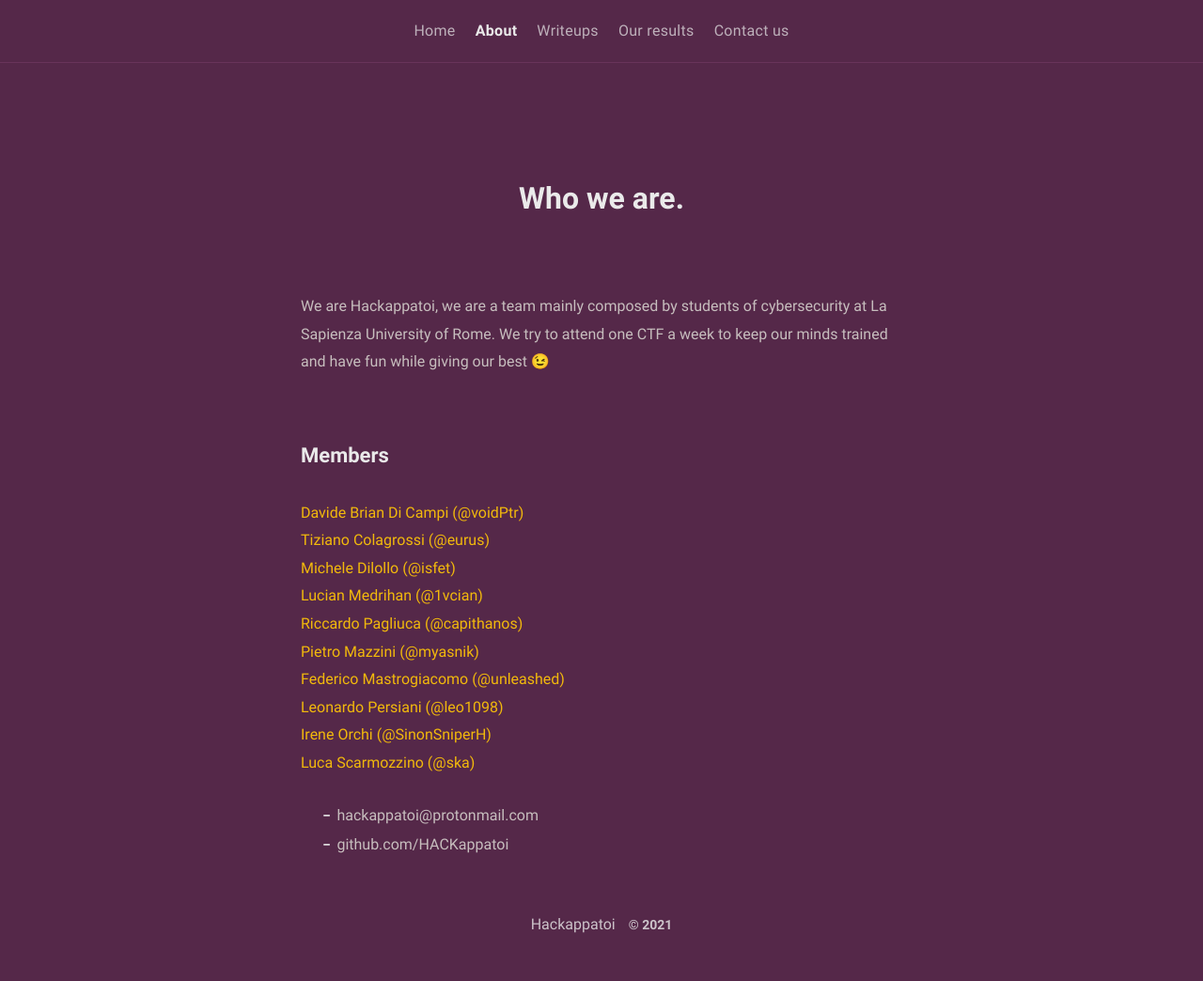
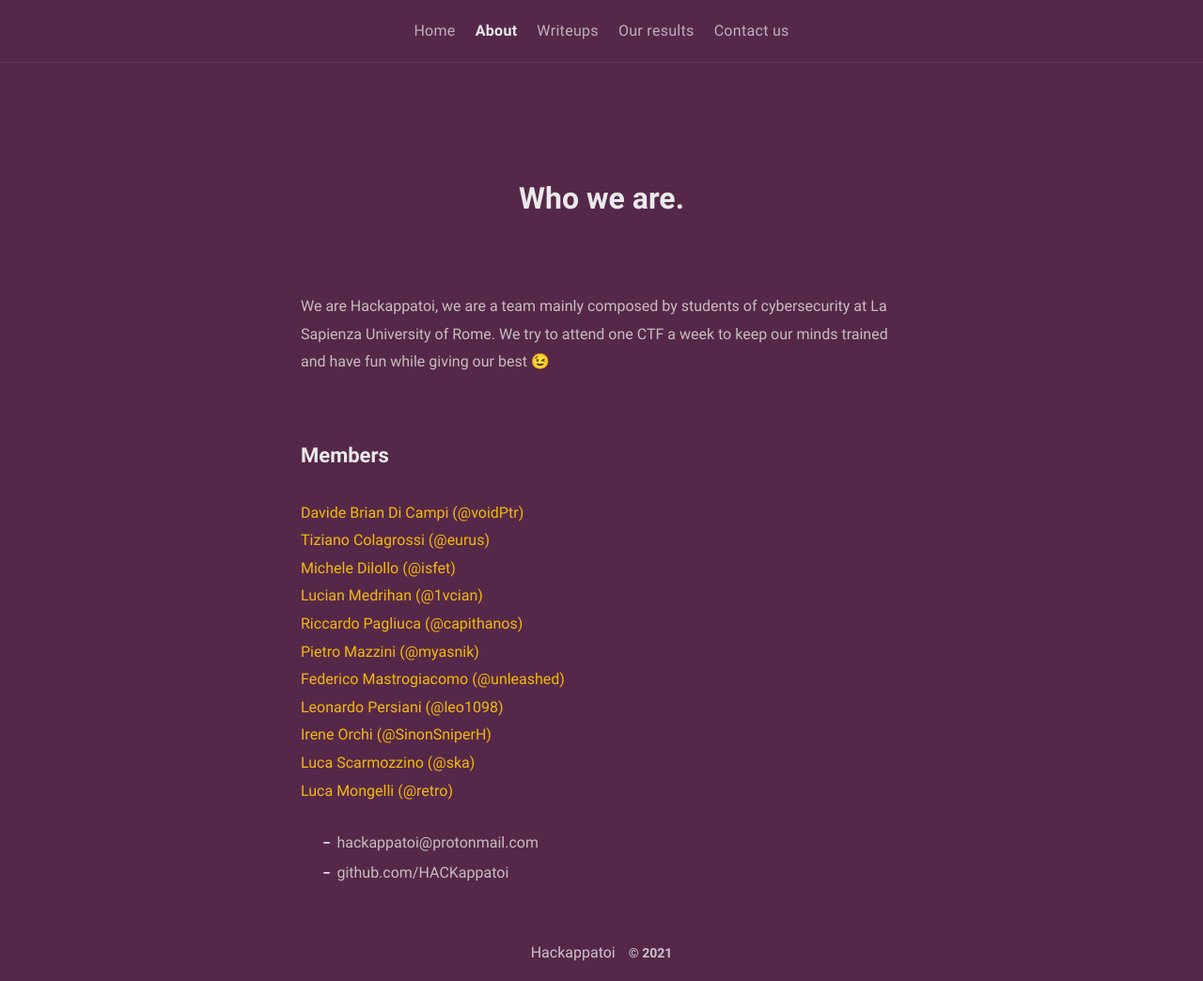
Before and after one commit to HACKappatoi/HACKappatoi.github.io, a Jekyll site: the page built from about.md, in a window 1280 px wide. Shown: the whole page at 94% size. Built offline with Jekyll 4.4.1, drawn with Linux system fonts in a browser that asks for light colours; before the commit the page ends 1015 px from its top, so only the background shows below that.

Commit message:
Update about.md

```diff
--- a/about.md
+++ b/about.md
@@ -20,6 +20,7 @@
  [Leonardo Persiani (@leo1098)](/leo1098/)
  [Irene Orchi (@SinonSniperH)](/SinonSniperH/)
  [Luca Scarmozzino (@ska)](/ska/)
+ [Luca Mongelli (@retro)](/retro/)
 
 
 
```
